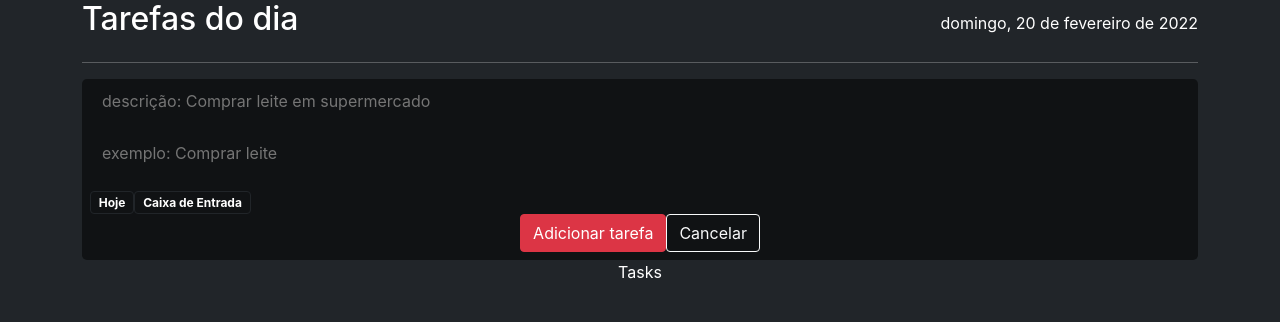
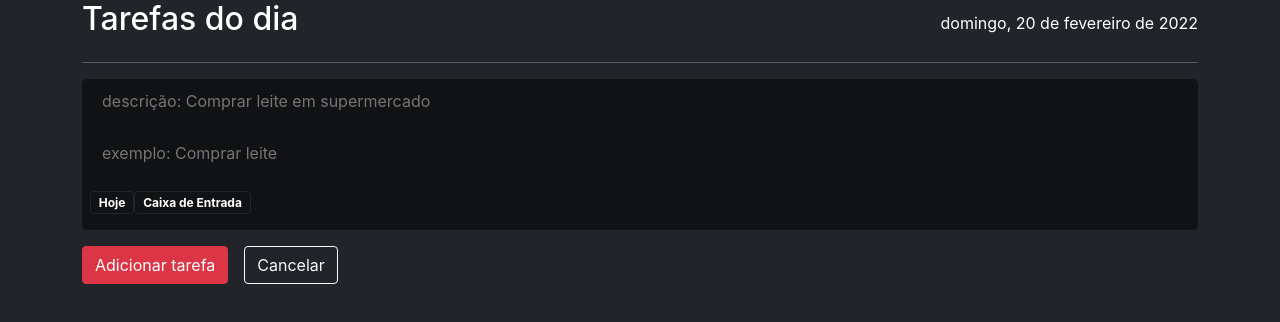
Before and after one commit to thiago-ximenes/todo-typescript, a React (Vite) app: page / in a window 1280 px wide. Both pictures are taken after a click on the button "Adicionar tarefa". Shown: the top 322 px of the page. Built offline with nearby package versions, Linux system fonts and the light colour scheme.

Commit message:
create and styled Relax component

```diff
--- a/src/App.tsx
+++ b/src/App.tsx
@@ -7,7 +7,7 @@ function App() {
   return (
     <div
       className="container-fluid bg-dark text-white"
-      style={{ height: '100vh' }}
+      style={{ height: '100vh', minHeight: '100%' }}
     >
       <MainTodo />
     </div>
--- a/src/components/main/InputSection.tsx
+++ b/src/components/main/InputSection.tsx
@@ -18,7 +18,8 @@ function InputSection({ cancelClick }: InputSectionProps) {
   }
 
   return (
-    <form
+    <form>
+      <div
         className="d-flex flex-column align-items-center
       bg-opacity-50 bg-black rounded-3 p-2"
       >
@@ -38,18 +39,19 @@ function InputSection({ cancelClick }: InputSectionProps) {
           { myTags.map((tag) => (
             <span
               onClick={ () => { console.log('tag clicked') } }
-            className="badge mr-2 btn btn-outline-dark"
+              className="badge mr-2 mb-2 btn btn-outline-dark"
               key={tag}
             >
               { tag }
             </span>
           ) ) }
         </div>
+      </div>
       <div
-        className="d-flex"
+        className="d-flex my-3 align-self-start"
       >
         <button
-          className="btn btn-danger"
+          className="btn btn-danger me-3"
           type="button"
         >
           Adicionar tarefa
--- a/src/components/main/MainInput.tsx
+++ b/src/components/main/MainInput.tsx
@@ -1,9 +1,10 @@
-import React, { useState } from 'react'
+import React, { useState, useContext } from 'react'
 import InputButton from './InputButton'
 import InputSection from './InputSection'
+import MyTasksContext from '../../context/TasksContext/MyTasksContext'
 
 function MainInput() {
-  const [inputTaskOn, setInputTaskOn] = useState<boolean>(false)
+  const { inputTaskOn, setInputTaskOn } = useContext(MyTasksContext)
 
   function handleAddTaskClick(e : React.MouseEvent<HTMLButtonElement, MouseEvent>) {
     e.preventDefault()
--- /dev/null
+++ b/src/components/main/Relax.tsx
@@ -0,0 +1,22 @@
+import React from 'react'
+
+function Relax() {
+  return (
+    <div
+      className="d-flex justify-content-around align-items-center mt-5
+      fst-italic"
+    >
+      <h2>Sem tarefas hoje.<br />Dia de folga?</h2>
+      <img
+        style={{
+          width: '30em'
+        }}
+        className=" rounded-3"
+        src="https://c.tenor.com/UIOAoI_h-XsAAAAd/sleep-tom-and-jerry.gif"
+        alt="Relaxing with TOM"
+      />
+    </div>
+  )
+}
+
+export default Relax
--- a/src/components/main/Tasks.tsx
+++ b/src/components/main/Tasks.tsx
@@ -1,8 +1,14 @@
-import React from 'react'
+import React, { useContext } from 'react'
+import MyTasksContext from '../../context/TasksContext/MyTasksContext'
 
 function Tasks() {
+  const { myTasks } = useContext(MyTasksContext)
+
   return (
-    <div>Tasks</div>
+    myTasks.length > 0 &&
+    <div>
+      <h1>Task</h1>
+    </div>
   )
 }
 
--- a/src/context/TasksContext/MyTasksContext.ts
+++ b/src/context/TasksContext/MyTasksContext.ts
@@ -3,11 +3,19 @@ import { createContext } from 'react';
 export interface MyTasksContext {
   myTags: string[];
   setMyTags: (tags: string[]) => void;
+  myTasks: string[];
+  setMyTasks: (tasks: string[]) => void;
+  inputTaskOn: boolean;
+  setInputTaskOn: (inputTaskOn: boolean) => void;
 }
 
 export const myTasksContextDefaultValue: MyTasksContext = {
   myTags: [],
   setMyTags: () => {},
+  myTasks: [],
+  setMyTasks: () => {},
+  inputTaskOn: false,
+  setInputTaskOn: () => {},
 }
 
 const MyTasksContext = createContext<MyTasksContext>(myTasksContextDefaultValue);
--- a/src/context/TasksContext/MyTasksProvider.tsx
+++ b/src/context/TasksContext/MyTasksProvider.tsx
@@ -10,6 +10,8 @@ function MyTasksProvider({ children } : MyTasksProviderProps) {
     'Hoje',
     'Caixa de Entrada'
   ])
+  const [myTasks, setMyTasks] = useState<string[]>([]);
+  const [inputTaskOn, setInputTaskOn] = useState<boolean>(false)
 
   return (
     <MyTasksContext.Provider
@@ -17,6 +19,10 @@ function MyTasksProvider({ children } : MyTasksProviderProps) {
         {
           myTags,
           setMyTags,
+          myTasks,
+          setMyTasks,
+          inputTaskOn,
+          setInputTaskOn,
         }
       }
     >
--- a/src/index.css
+++ b/src/index.css
@@ -1,3 +1,8 @@
+html {
+  max-width: 100vw;
+  max-height: 100vh;
+}
+
 body {
   margin: 0;
   font-family: -apple-system, BlinkMacSystemFont, 'Segoe UI', 'Roboto', 'Oxygen',
--- a/src/pages/MainTodo.tsx
+++ b/src/pages/MainTodo.tsx
@@ -1,17 +1,26 @@
-import React from 'react'
+import React, { useContext } from 'react'
 import MainHeader from '../components/main/MainHeader'
 import MainInput from '../components/main/MainInput'
+import Relax from '../components/main/Relax'
 import Tasks from '../components/main/Tasks'
+import MyTasksContext from '../context/TasksContext/MyTasksContext'
 
 function MainTodo() {
+  const { myTasks, inputTaskOn } = useContext(MyTasksContext)
+
   return (
     <main
       className="container mx-auto text-center"
+      style={{ height: 'auto' }}
     >
       <MainHeader />
       <hr />
+      {/* <Tasks /> */}
       <MainInput />
-      <Tasks />
+      {
+        inputTaskOn || myTasks.length === 0 &&
+        <Relax />
+      }
     </main>
   )
 }
```
Lines whose indentation alone changed are shown as unchanged.
